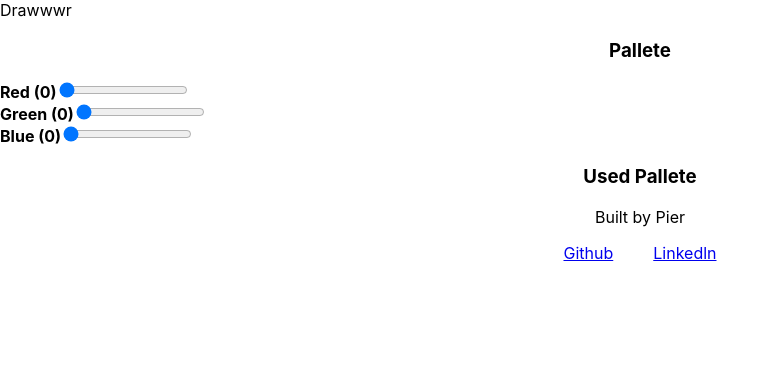
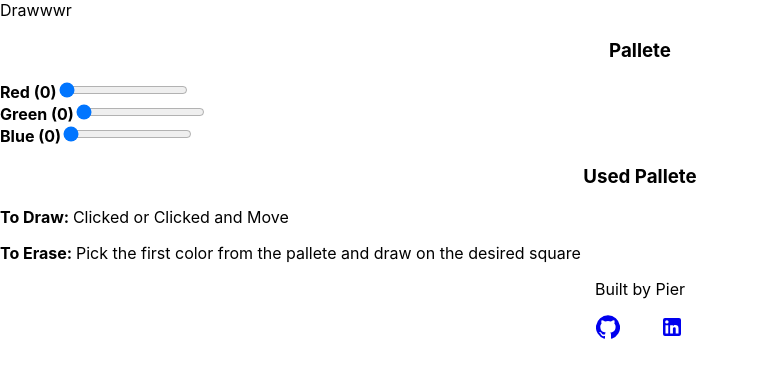
Before and after one commit to Peacepapi/drawwwr, a React app: page / in a window 1280 px wide. Shown: the top 378 px of the page, without its empty margins (0-779 px from the left). Built offline with nearby package versions, Linux system fonts and the light colour scheme.

Commit message:
create component for footer and instructions

```diff
--- a/src/components/grid/grid.component.js
+++ b/src/components/grid/grid.component.js
@@ -14,7 +14,7 @@ export default class Grid extends Component {
             colorPicked: 'rgb(0,0,0)',
             squareIsPressed: [],
             squareIsPressing: false,
-            usedPallete: []
+            usedPallete: ['rgb(241,241,241)']
         }
     }
 
@@ -59,7 +59,10 @@ export default class Grid extends Component {
     }
 
     handleMouseMove = (row, col) => {
-        if(this.state.squareIsPressing && !this.state.squareIsPressed.find(x => x ===`r${row}c${col}`))
+        const { squareIsPressing, colorPicked } = this.state;
+        const newGrid = this.state.grid.slice();
+        const square = newGrid[row][col];
+        if(squareIsPressing && square.color !== colorPicked)
             this.handleMouseDown(row, col);
     }
 
@@ -91,7 +94,6 @@ export default class Grid extends Component {
             col,
             mouseIsOver: false,
             mouseIsDown: false,
-            mouseIsMoving: false,
             color:'',
             key:`r${row}c${col}`
         }
--- a/src/components/grid/grid.css
+++ b/src/components/grid/grid.css
@@ -5,7 +5,8 @@
 #grid {
     margin: 10px auto;
     text-align: center;
-    background-color: #f1f1f1;
+    background-color: rgb(241,241,241)
+    ;
 }
 
 .rows {
--- a/src/components/grid/square/square.component.js
+++ b/src/components/grid/square/square.component.js
@@ -4,16 +4,13 @@ import classes from './square.css';
 export default class Square extends PureComponent {
 
     render() {
-        const {row,
-            col,
-            mouseIsOver,
-            mouseIsDown} = this.props;
+        const {row,col,mouseIsOver,mouseIsDown,color} = this.props;
         const moreClass = mouseIsDown ? 'isSelected':
                         mouseIsOver ? 'isHover':'';
         return (
             <div
                 className={`${classes.square} ${moreClass}`}
-                style={mouseIsDown ? {backgroundColor: this.props.color}:null}
+                style={mouseIsDown ? {backgroundColor: color}:null}
                 id={`r${row}c${col}`}
                 onMouseDown={() => this.props.handleMouseDown(row,col)}
                 onMouseUp={() => this.props.handleMouseUp()}
--- /dev/null
+++ b/src/components/menu/footer/footer.component.js
@@ -0,0 +1,18 @@
+import React from 'react';
+import LinkedInIcon from '@material-ui/icons/LinkedIn';
+import GitHubIcon from '@material-ui/icons/GitHub';
+import classes from './footer.css';
+
+export const Footer = () => {
+    return (
+        <footer>
+            <p>Built by Pier</p>
+            <a href="https://github.com/Peacepapi" target='_blank'>
+                <GitHubIcon className={classes.icon}/>
+            </a>
+            <a href="https://www.linkedin.com/in/pier-yos-a22983a1/" target='_blank'>
+                <LinkedInIcon className={classes.icon}/>
+            </a>
+        </footer>
+    )
+}
--- /dev/null
+++ b/src/components/menu/footer/footer.css
@@ -0,0 +1,3 @@
+.icon {
+    cursor: pointer;
+}
--- /dev/null
+++ b/src/components/menu/instructions/instructions.component.js
@@ -0,0 +1,11 @@
+import React from 'react';
+import classes from './instructions.css';
+
+export const Instructions = () => {
+    return (
+        <div className={classes['instructions-container']}>
+            <p className={classes['instructions-para']}><strong>To Draw: </strong>Clicked or Clicked and Move</p>
+            <p className={classes['instructions-para']}><strong>To Erase: </strong>Pick the first color from the pallete and draw on the desired square</p>
+        </div>
+    )
+}
--- /dev/null
+++ b/src/components/menu/instructions/instructions.css
@@ -0,0 +1,8 @@
+.instructions-container {
+    width: 100%;
+    height: 100px;
+}
+
+.instructions-para {
+    font-size: 12px;
+}
--- a/src/components/menu/menu.component.js
+++ b/src/components/menu/menu.component.js
@@ -2,6 +2,8 @@ import React, { PureComponent } from 'react';
 import SliderList from './slider/slider-list.component';
 import PalleteList from './pallete/pallete-list.component';
 import classes from './menu.css';
+import { Instructions } from './instructions/instructions.component';
+import { Footer } from './footer/footer.component';
 
 export default class Menu extends PureComponent {
 
@@ -21,11 +23,8 @@ export default class Menu extends PureComponent {
                     colors={this.props.colors}
                     handleUpdateRGB={this.handleUpdateRGB}
                 />
-                <footer>
-                    <p>Built by Pier</p>
-                    <a href="https://github.com/Peacepapi">Github</a>
-                    <a href="https://www.linkedin.com/in/pier-yos-a22983a1/">Linkedln</a>
-                </footer>
+                <Instructions />
+                <Footer />
             </div>
         )
     }
```
